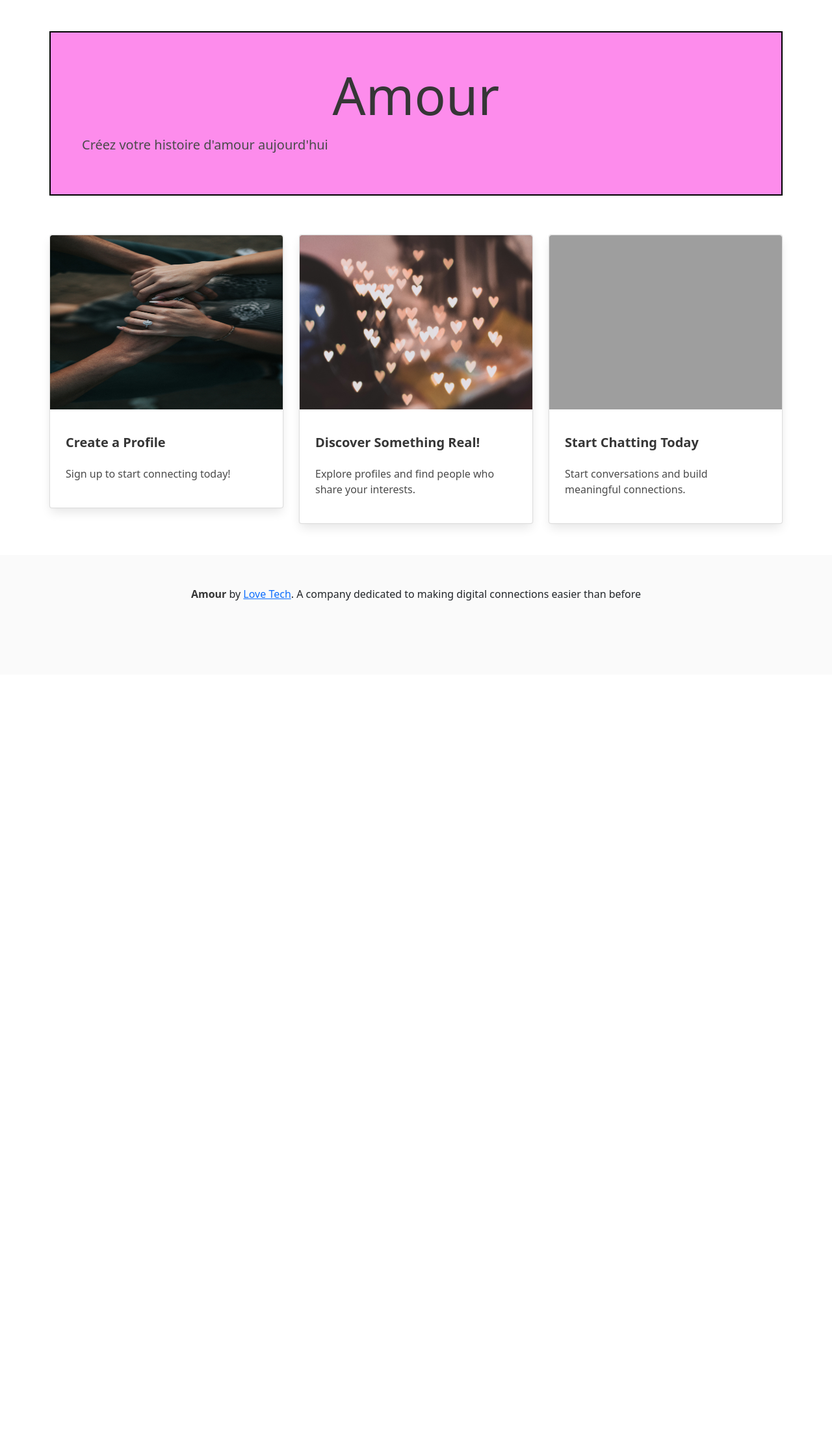
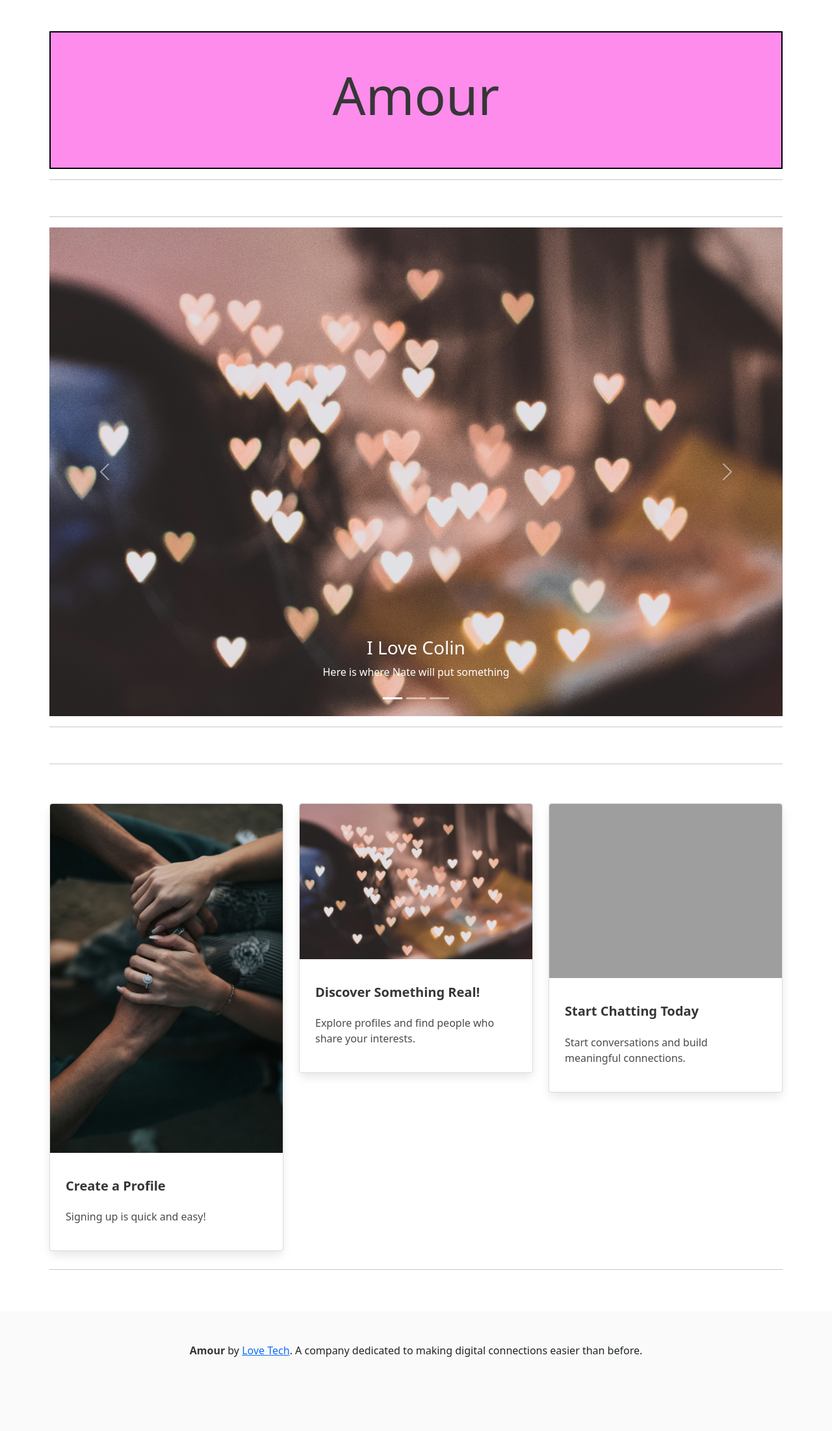
Before and after one commit to Nate-Heim/Amour, a Django app: page / in a window 1280 px wide. Shown: the part 72-2274 px from the top of the page at 65% size. Before the commit the page ends 996 px from the top, so only its background shows below. Run offline with Django 5.2, Linux system fonts and the light colour scheme; grey boxes are pictures that could not be loaded.

Commit message:
Added A Lot More Updates
A lot of style changes as well as an imagine carousel, updated homepageview when user is logged in, favicon and few more styling tweaks

```diff
--- a/Templates/base.html
+++ b/Templates/base.html
@@ -1,16 +1,18 @@
 <!--Amour/Templates/base.html-->
+{% load static %}
 <!DOCTYPE html>
-<html data-bs-theme="dark">
+<html data-theme="dark">
 <head>
     <meta charset="UTF-8">
     <meta name="viewport" content="width=device-width, initial-scale=1.0">
     <title> Amour - {% block title %}Here is the idea place for our stuff{% endblock title %}</title><!--is for you-->
     <link rel="stylesheet" href="https://cdn.jsdelivr.net/npm/bulma@0.9.4/css/bulma.min.css">
     <link href="https://cdn.jsdelivr.net/npm/bootstrap@5.0.2/dist/css/bootstrap.min.css" rel="stylesheet" integrity="sha384-EVSTQN3/azprG1Anm3QDgpJLIm9Nao0Yz1ztcQTwFspd3yD65VohhpuuCOmLASjC" crossorigin="anonymous">
+    <script src="https://cdn.jsdelivr.net/npm/bootstrap@5.3.3/dist/js/bootstrap.bundle.min.js"></script>
+    <link rel="icon" href="{% static 'static/heart.ico' %}">
 </head>
 
-{% load static %}
-<body data-bs-theme="dark">
+<body data-theme="dark">
     <!-- Navbar I stole dis -->
     <nav class="navbar is-light" role="navigation" aria-label="main navigation" style="position: relative;">
         <div class="navbar-brand">
@@ -34,6 +36,7 @@
                     <a class="navbar-item" href="profileUserView.html">Profile</a>
                     <a class="navbar-item"href="matchPage.html">Matches</a>
                     <a class="navbar-item" href="chatPage.html">Chat</a>
+                {%else%}
                 {% endif %}
             </div>
 
@@ -60,7 +63,7 @@
     <footer class="footer">
         <div class="content has-text-centered">
             <p>
-                <strong>Amour</strong> by <a href="#">Love Tech</a>. A company dedicated to making digital connections easier than before
+                <strong>Amour</strong> by <a href="#">Love Tech</a>. A company dedicated to making digital connections easier than before.
             </p>
         </div>
     </footer>
--- a/Templates/home.html
+++ b/Templates/home.html
@@ -5,7 +5,7 @@
 
 {% block content %}
 {% load static %}
-<body>
+<body class="$gray-600">
 
     <div class="hero" style="border:2px solid black; background: #fd8cec">
         <div class="hero-body">
@@ -14,30 +14,89 @@
                     Amour
                 </p>
             </center>
-            <p class="subtitle" style="text: bold; ">
-                Créez votre histoire d'amour aujourd'hui
-            </p>
         </div>
     </div>
+
+
+{% if user.is_authenticated %}
+<br>
+    <div class="container is-fluid" style="border: 2px solid black;">
+        <p> Welcome Back {{user.username}}! You currently have 0 matches better luck next year! Update yo pictures cause they are not looking so great</p>
+    </div>
+    {% else %}
+        <hr>
+            <br>
+        <hr>
+
+        <div id="demo" class="carousel slide" data-bs-ride="carousel">
+
+            <!-- Indicators/dots -->
+            <div class="carousel-indicators">
+                <button type="button" data-bs-target="#demo" data-bs-slide-to="0" class="active"></button>
+                <button type="button" data-bs-target="#demo" data-bs-slide-to="1"></button>
+                <button type="button" data-bs-target="#demo" data-bs-slide-to="2"></button>
+            </div>
+
+            <!-- The slideshow/carousel -->
+            <div class="carousel-inner">
+                <div class="carousel-item active">
+                    <img src="{% static 'static/testOne.png' %}" alt="My image" class="d-block w-100 h-50">
+                    <div class="carousel-caption">
+                        <h3>I Love Colin </h3>
+                        <p>Here is where Nate will put something</p>
+                    </div>
+                </div>
+
+                <div class="carousel-item">
+                    <img src="{% static 'static/testTwo.png' %}" alt="My image" class="d-block" style="width:100%">
+                    <div class="carousel-caption">
+                        <h3>I Love Nate</h3>
+                        <p>Here is where Nate will put something</p>
+                    </div>
+                </div>
+
+                <div class="carousel-item">
+                    <img src="{% static 'static/testThree.png' %}" alt="My image" class="d-block" style="width:100%">
+                    <div class="carousel-caption">
+                        <h3>I Love Haiden</h3>
+                        <p>Here is where Haiden will put something</p>
+                    </div>
+                </div>
+            </div>
+
+            <!-- Left and right controls/icons -->
+            <button class="carousel-control-prev" type="button" data-bs-target="#demo" data-bs-slide="prev">
+                <span class="carousel-control-prev-icon"></span>
+            </button>
+
+            <button class="carousel-control-next" type="button" data-bs-target="#demo" data-bs-slide="next">
+                <span class="carousel-control-next-icon"></span>
+            </button>
+        </div>
         <!--Gang ass columns I made mybe need maybe no -->
+
+        <hr>
+        <br>
+        <hr>
         <div class="columns is-multiline mt-5">
             <div class="column is-one-third">
                 <div class="card">
                     <div class="card-image">
-                    <figure class="image is-4by3">
+                        <figure class="image is-6by5">
                             <img src="{% static 'static/stockImageTwo.png' %}" alt="My image">
                         </figure>
                     </div>
                     <div class="card-content">
                         <p class="title is-5">Create a Profile</p>
-                    <p>Sign up to start connecting today!</p>
+                        <p>Signing up is quick and easy!</p>
                     </div>
                 </div>
             </div>
+
             <div class="column is-one-third">
                 <div class="card">
                     <div class="card-image">
-                    <figure class="image is-4by3">
+                        <figure class="image is-6by5">
                             <img src="{% static 'static/stockImageOne.png' %}" alt="My image">
                         </figure>
                     </div>
@@ -47,10 +106,12 @@
                     </div>
                 </div>
             </div>
+
+
             <div class="column is-one-third">
                 <div class="card">
                     <div class="card-image">
-                    <figure class="image is-4by3">
+                        <figure class="image is-6by5">
                             <img src="{% static 'static/stockImageThree.png' %}" alt="My image">
                         </figure>
                     </div>
@@ -62,4 +123,6 @@
             </div>
         </div>
     </body>
+    <hr>
+{% endif %}
 {% endblock %}
--- a/accounts/forms.py
+++ b/accounts/forms.py
@@ -24,5 +24,5 @@
         )
 
 class CaptchatestForm(forms.Form):
-    myfield= forms.CharField(label="My Feild", max_length=100)
+    myfield= forms.CharField(label="My Field", max_length=100)
     captcha = CaptchaField()
```
Also changed, not shown: accounts/models.py (line endings or trailing spaces), static/heart.ico (added), static/testOne.png (added), static/testThree.png (added), static/testTwo.png (added). Lines whose indentation alone changed are shown as unchanged.
